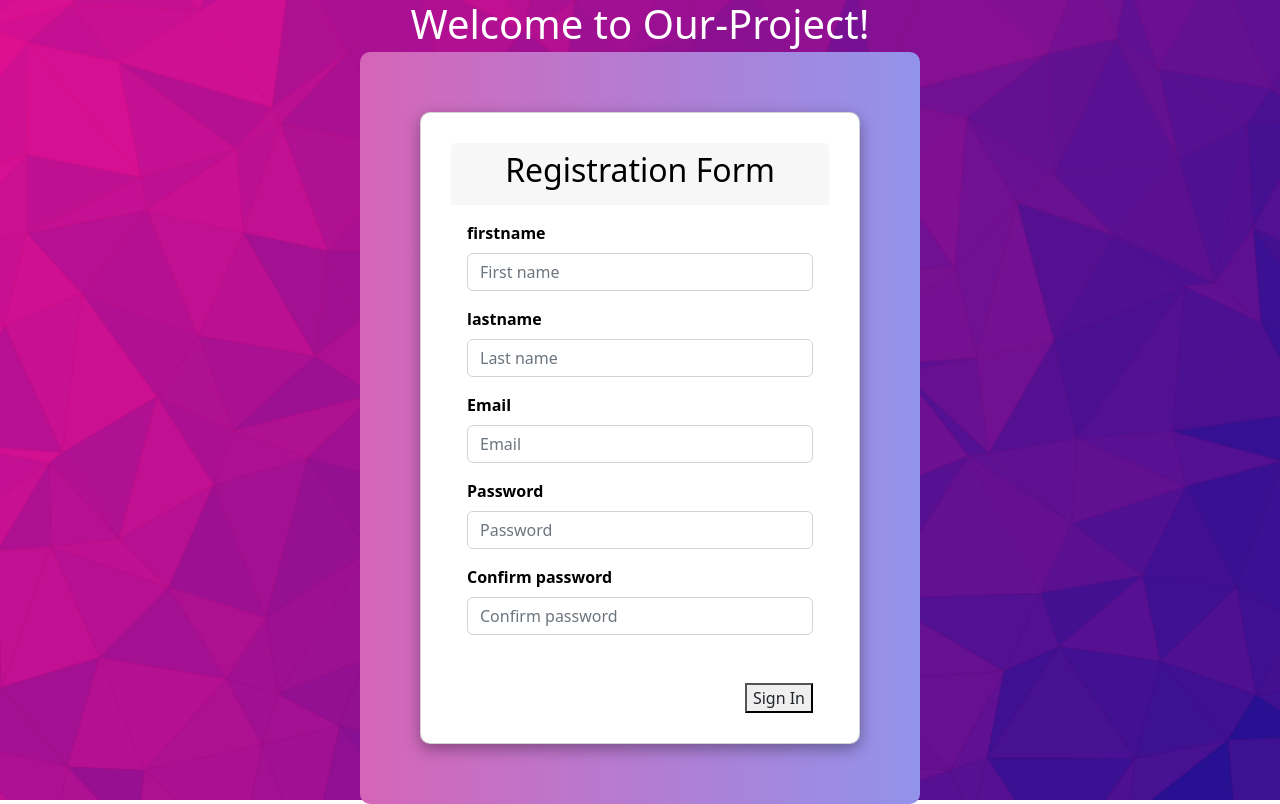
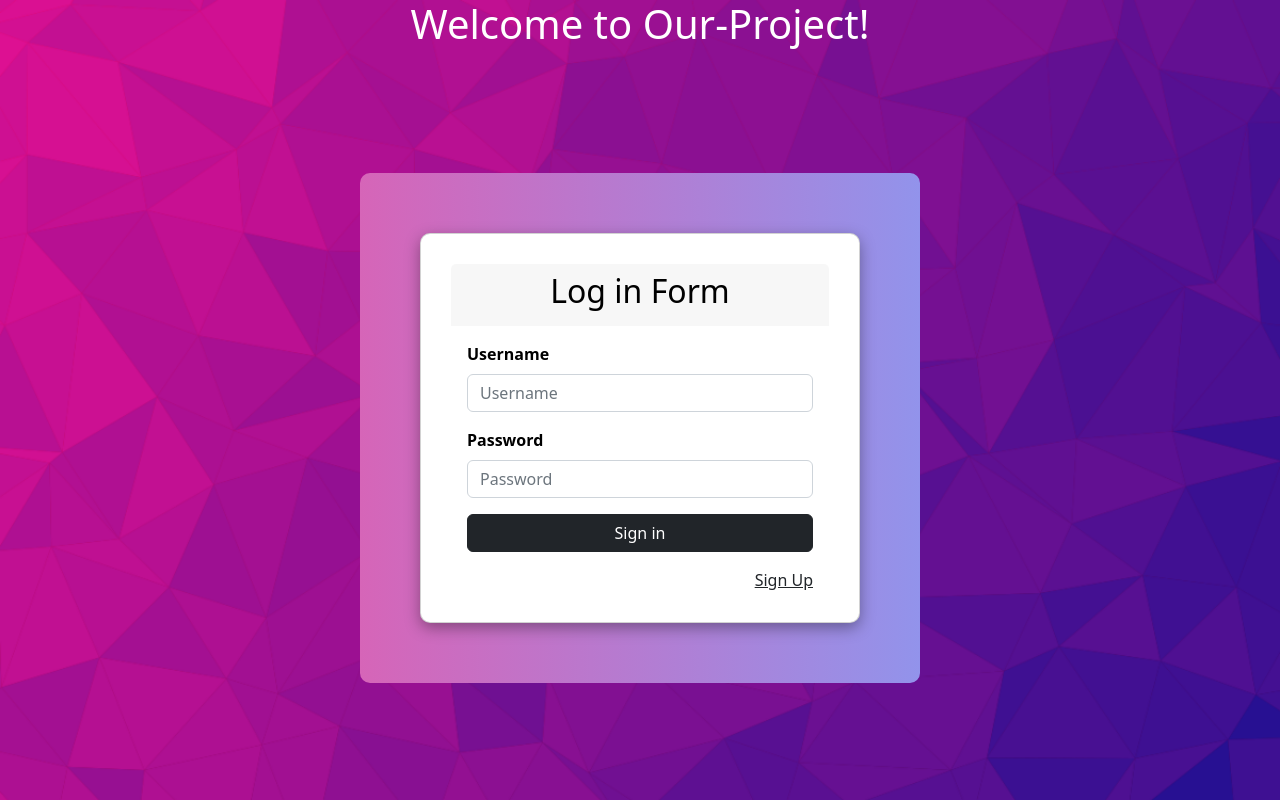
Before and after one commit to MedRiadh1/projet-stage-ete, an Angular app: page /signIn in a window 1280 px wide. Before the commit this address led to /signUp. Built offline with nearby package versions, Linux system fonts and the light colour scheme.

Commit message:
additional commit

```diff
--- a/src/app/app-routing.module.ts
+++ b/src/app/app-routing.module.ts
@@ -3,13 +3,11 @@ import { RouterModule, Routes } from '@angular/router';
 import { SignInComponent } from './authentification/sign-in/sign-in.component';
 
 const routes: Routes = [
-  {path: '', component:SignInComponent},
   {
     path: 'auth',
     loadChildren: () => import('./authentification/authentification.module').then(m => m.AuthentificationModule)
   },
-  {path: '', redirectTo: '/signUp', pathMatch: 'prefix'},
-  { path: '',   redirectTo: '/signIn', pathMatch: 'prefix' }
+  {path: '',   redirectTo: '/signIn', pathMatch: 'full' }
 
 ];
 @NgModule({
--- a/src/app/authentification/authentification-routing.module.ts
+++ b/src/app/authentification/authentification-routing.module.ts
@@ -11,6 +11,8 @@ const routes: Routes = [
     {path: 'signIn', component: SignInComponent},
     {path: 'signUp', component: SignUpComponent}
   ]},
+  {path: '', redirectTo: '/signUp', pathMatch: 'full'},
+
   {path: '**', component: PageNotFoundComponent}
 
 ];
--- a/src/app/authentification/sign-in/sign-in.component.ts
+++ b/src/app/authentification/sign-in/sign-in.component.ts
@@ -26,6 +26,6 @@ export class SignInComponent implements OnInit {
   }
 
   showSignUp(){
-    this.router.navigate(['signUp'], {relativeTo: this.route});
+    this.router.navigate(['signUp']);
   }
 }
--- a/src/app/authentification/sign-up/sign-up.component.ts
+++ b/src/app/authentification/sign-up/sign-up.component.ts
@@ -29,7 +29,7 @@ export class SignUpComponent implements OnInit {
 
   showSignIn(){
 
-    this.router.navigate(['signIn']);
+    this.router.navigate(['/signIn']);
   }
 
 }
```
